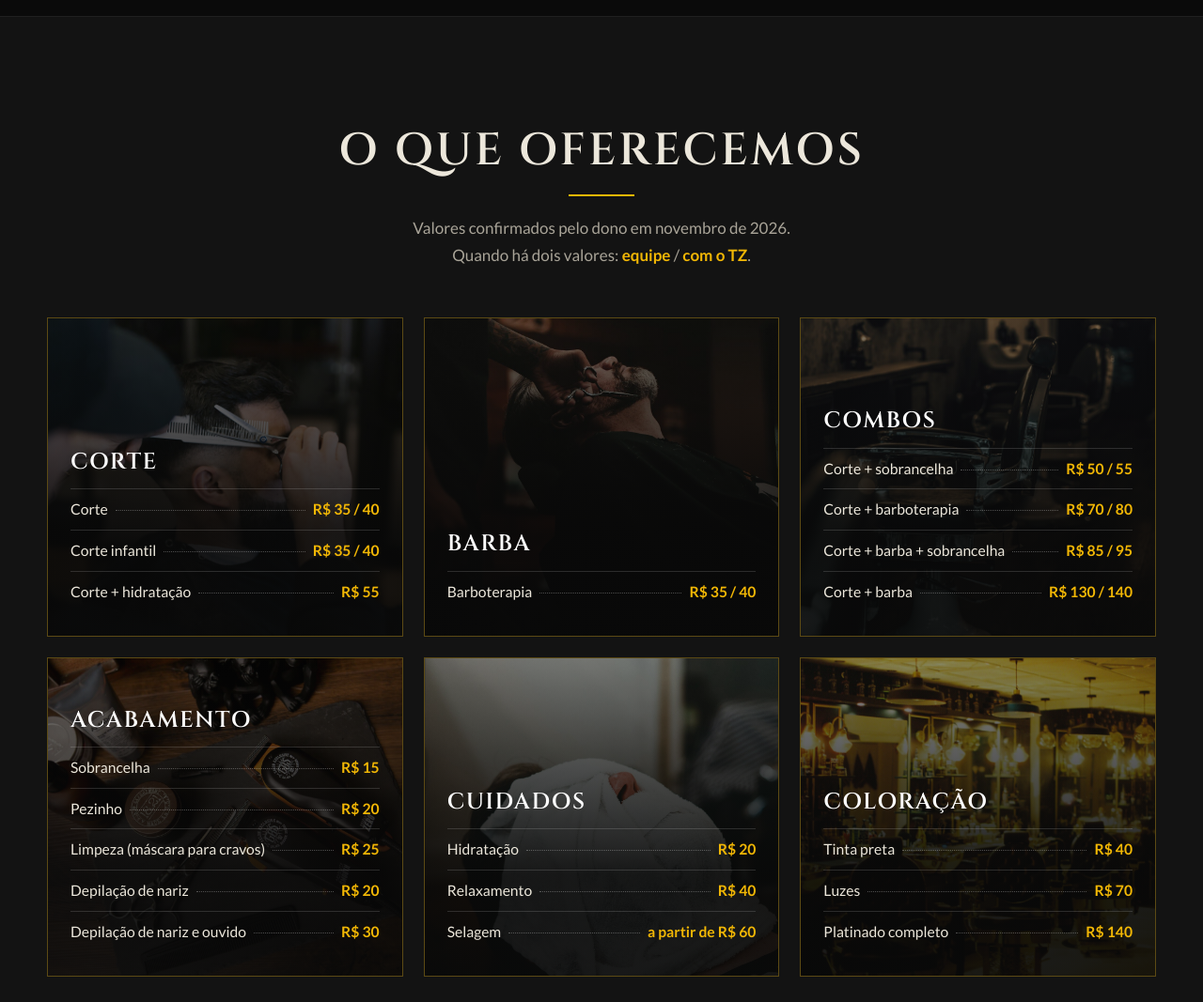
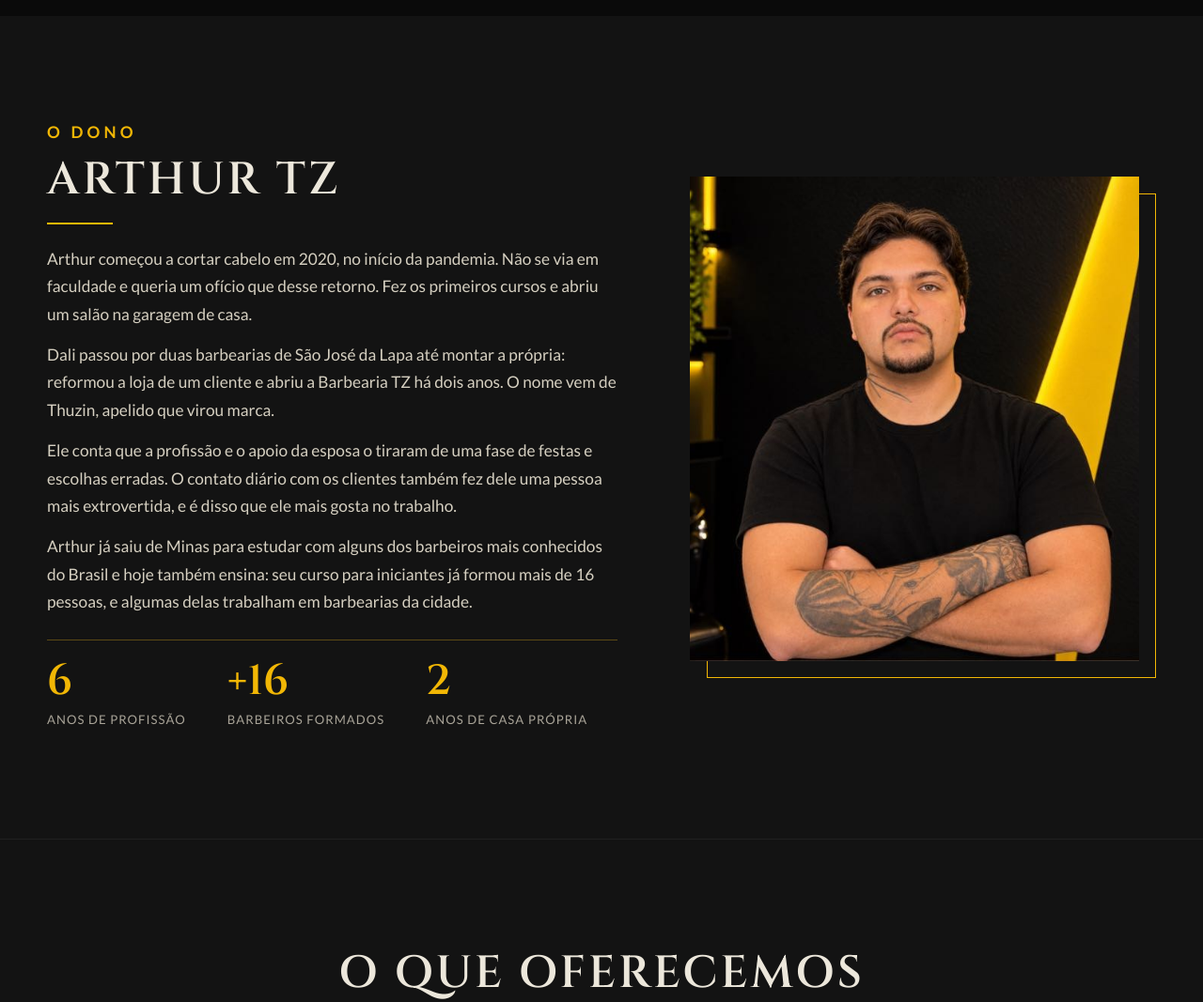
Before and after one commit to xANDE-git/barbearia-tz, a plain HTML site: page 3-clube/index.html in a window 1280 px wide. Shown: the part 1500-2567 px from the top of the page at 94% size. Drawn offline with Linux system fonts and the light colour scheme.

Commit message:
﻿Clube: nova versao aprovada pelo dono; texto dos barbeiros mais conhecidos do Brasil
Co-Authored-By: Claude Sonnet 5.5 <noreply@anthropic.com>

```diff
--- a/3-clube/index.html
+++ b/3-clube/index.html
@@ -35,6 +35,7 @@
   </a>
   <nav class="nav" aria-label="Principal">
     <a href="#quem-somos">Quem somos</a>
+    <a href="#sobre">O TZ</a>
     <a href="#servicos">Serviços</a>
     <a href="#unidade">Horários</a>
     <a href="#perguntas">Dúvidas</a>
@@ -87,11 +88,33 @@
   </div>
 </section>
 
+<section class="quem sobre" id="sobre">
+  <div class="quem-grid">
+    <div class="quem-txt rv rv-esq">
+      <p class="sobre-eye">O dono</p>
+      <h2>Arthur TZ</h2>
+      <span class="fio" aria-hidden="true"></span>
+      <p>Arthur começou a cortar cabelo em 2020, no início da pandemia. Não se via em faculdade e queria um ofício que desse retorno. Fez os primeiros cursos e abriu um salão na garagem de casa.</p>
+      <p>Dali passou por duas barbearias de São José da Lapa até montar a própria: reformou a loja de um cliente e abriu a Barbearia TZ há dois anos. O nome vem de Thuzin, apelido que virou marca.</p>
+      <p>Ele conta que a profissão e o apoio da esposa o tiraram de uma fase de festas e escolhas erradas. O contato diário com os clientes também fez dele uma pessoa mais extrovertida, e é disso que ele mais gosta no trabalho.</p>
+      <p>Arthur já saiu de Minas para estudar com alguns dos barbeiros mais conhecidos do Brasil e hoje também ensina: seu curso para iniciantes já formou mais de 16 pessoas, e algumas delas trabalham em barbearias da cidade.</p>
+      <ul class="sobre-num" aria-label="Números do Arthur">
+        <li><b>6</b><span>anos de profissão</span></li>
+        <li><b>+16</b><span>barbeiros formados</span></li>
+        <li><b>2</b><span>anos de casa própria</span></li>
+      </ul>
+    </div>
+    <figure class="quem-foto rv rv-dir">
+      <img src="img/arthur-tz.jpg" alt="Arthur TZ, dono da barbearia, de braços cruzados dentro da loja" width="640" height="640" loading="lazy">
+    </figure>
+  </div>
+</section>
+
 <section class="oferta" id="servicos">
   <div class="cab rv">
     <h2>O que oferecemos</h2>
     <span class="fio" aria-hidden="true"></span>
-    <p>Valores confirmados pelo dono em novembro de 2026.<br><span class="leg">Quando há dois valores: <b>equipe</b> / <b>com o TZ</b>.</span></p>
+    <p><span class="leg">Quando há dois valores: <b>equipe</b> / <b>com o TZ</b>.</span></p>
   </div>
   <div class="cartoes">
     <article class="cartao rv" style="--foto:url(img/tesoura.jpg)">
@@ -177,7 +200,6 @@
         <li data-dia="5"><span>Sexta</span><b>07:00 às 19:00</b></li>
         <li data-dia="6"><span>Sábado</span><b>07:00 às 19:00</b></li>
       </ul>
-      <p class="peq">Horários informados pelo dono em novembro de 2026.</p>
       <ul class="como" aria-label="Comodidades">
         <li>Wi-Fi</li>
         <li>Ar-condicionado</li>
@@ -196,7 +218,7 @@
   <div class="cab rv"><h2>Dúvidas comuns</h2><span class="fio" aria-hidden="true"></span></div>
   <div class="faq rv">
     <details><summary>Como faço para agendar?</summary><div><p>Pelo app ou site do AppBarber (botão “Agendar horário”) ou chamando no WhatsApp (31) 99813-2953.</p></div></details>
-    <details><summary>O que significa “com o TZ”?</summary><div><p>É o atendimento feito pelo Arthur TZ, dono da barbearia, com valor um pouco maior. Confirme os detalhes no app.</p></div></details>
+    <details><summary>Quem atende com o TZ?</summary><div><p>O atendimento é feito pelo Arthur TZ, dono da barbearia.</p></div></details>
     <details><summary>Quais formas de pagamento?</summary><div><p>Dinheiro, Pix, cartão de crédito e cartão de débito.</p></div></details>
     <details><summary>Onde fica a barbearia?</summary><div><p>Rua Minas Gerais, 9, Centro, em São José da Lapa (MG).</p></div></details>
   </div>
--- a/3-clube/style.css
+++ b/3-clube/style.css
@@ -82,7 +82,7 @@ h2{font-size:clamp(1.9rem,4vw,3rem)}
 .cab p{color:var(--cz)}
 .leg b{color:var(--ouro);font-weight:700}
 .cartoes{max-width:var(--max);margin:0 auto;display:grid;grid-template-columns:repeat(3,1fr);gap:22px}
-.cartao{position:relative;min-height:340px;padding:26px 24px;display:flex;flex-direction:column;justify-content:flex-end;border:1px solid #5c4a14;background:linear-gradient(rgba(8,8,8,.45),rgba(8,8,8,.92) 68%),var(--foto) center/cover;transition:border-color .3s,transform .3s}
+.cartao{position:relative;min-height:340px;padding:26px 24px;display:flex;flex-direction:column;justify-content:flex-end;border:1px solid #5c4a14;background:linear-gradient(rgba(8,8,8,.12),rgba(8,8,8,.9) 64%),var(--foto) center/cover;transition:border-color .3s,transform .3s}
 .cartao:hover{border-color:var(--ouro);transform:translateY(-4px)}
 .cartao h3{font-size:1.5rem;margin-bottom:14px;color:#fff}
 .cartao ul{list-style:none}
@@ -220,7 +220,7 @@ body{animation:entrar .7s ease both}
 /* cartões: foto com zoom e linhas entrando */
 .cartao{background:#0b0b0b;overflow:hidden;isolation:isolate}
 .cartao::before{content:"";position:absolute;inset:0;background:var(--foto) center/cover;z-index:-2;transition:transform 1.2s cubic-bezier(.2,.7,.2,1)}
-.cartao::after{content:"";position:absolute;inset:0;background:linear-gradient(rgba(8,8,8,.45),rgba(8,8,8,.92) 68%);z-index:-1}
+.cartao::after{content:"";position:absolute;inset:0;background:linear-gradient(rgba(8,8,8,.12),rgba(8,8,8,.9) 64%);z-index:-1}
 .cartao:hover::before{transform:scale(1.09)}
 .cartao{transition:opacity 1s ease,transform .8s cubic-bezier(.2,.7,.2,1),border-color .4s,box-shadow .5s}
 .cartao:hover{box-shadow:0 18px 40px rgba(0,0,0,.5)}
@@ -280,3 +280,15 @@ details.on>div{opacity:1;transform:none}
   .rv .fio{transform:none}
   .nav a{opacity:1;transform:none}
 }
+
+/* sobre o TZ */
+.sobre{background:var(--p2)}
+.sobre .quem-grid{grid-template-columns:1.1fr .9fr}
+.sobre .quem-foto{padding:0 18px 18px 0}
+.sobre .quem-foto::before{left:18px;right:0}
+.sobre .quem-foto img{aspect-ratio:1/1.08;object-position:50% 20%}
+.sobre-eye{font:700 12px/1 var(--sans);letter-spacing:.24em;text-transform:uppercase;color:var(--ouro)!important;margin-bottom:14px}
+.sobre-num{list-style:none;display:flex;gap:clamp(18px,4vw,44px);margin-top:26px;padding-top:22px;border-top:1px solid #5c4a14}
+.sobre-num b{display:block;font:600 clamp(2rem,4vw,2.8rem)/1 var(--serif);color:var(--ouro)}
+.sobre-num span{display:block;margin-top:6px;font-size:.82rem;letter-spacing:.08em;text-transform:uppercase;color:var(--cz)}
+@media(max-width:900px){.sobre .quem-grid{grid-template-columns:1fr}.sobre .quem-foto{order:-1}}
```
Also changed, not shown: 3-clube/img/arthur-tz.jpg (added).
